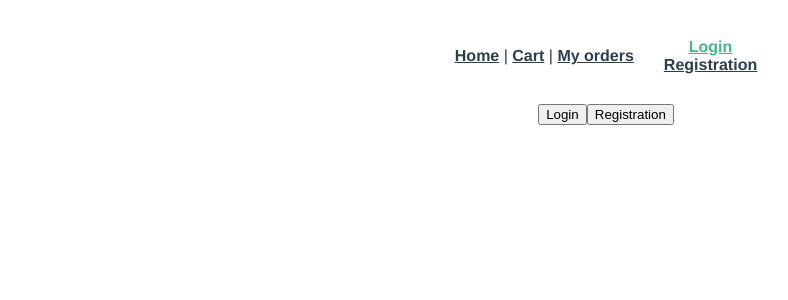
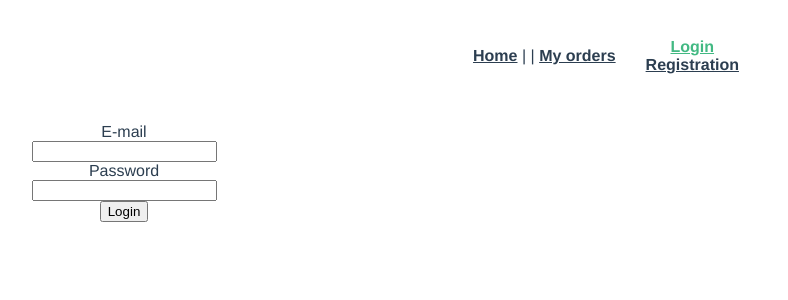
Before and after one commit to Vris111/practika_klientSPA, a Vue app in the folder my-app/: page /login in a window 1280 px wide. Shown: the top 300 px of the page, without its empty margins (34-822 px from the left). Built offline with nearby package versions, Linux system fonts and the light colour scheme.

Commit message:
registrations and login functions

```diff
--- a/my-app/src/App.vue
+++ b/my-app/src/App.vue
@@ -2,7 +2,7 @@
   <nav>
     <div>
       <router-link to="/">Home</router-link> |
-      <router-link to="/cart">Cart</router-link> |
+      <router-link v-if="store.state.user_token !== null" to="/cart">Cart</router-link> |
       <router-link to="/order">My orders</router-link>
     </div>
     <div class="nav_split">
@@ -45,5 +45,24 @@ nav a.router-link-exact-active {
   color: #42b983;
 }
 </style>
-<script setup>
+<script>
+
+import store from "@/store";
+
+export default {
+  computed: {
+    store() {
+      return store
+    }
+  },
+  data(){
+    return{
+    }
+  },
+  mounted() {
+    if (localStorage.token !== undefined && localStorage.token !== null) {
+      store.state.user_token = localStorage.token;
+    }
+  }
+}
 </script>
--- a/my-app/src/store/index.js
+++ b/my-app/src/store/index.js
@@ -24,37 +24,37 @@ export default createStore({
     },
 
     async login(state){
+      //валидация
+      let userData={
+        email: state.email,
+        password: state.password
+      }
 
-      //валидация
-
-      const data = await axios.post('https://jurapro.bhuser.ru/api-shop/login', {email: 'ivv.ven0@gmail.com',password: 'QWEasd123'})
+      const data = await axios.post('https://jurapro.bhuser.ru/api-shop/login',userData)
           .then(function (response) {
             console.log(response);
+            state.user_token = response.data.data.user_token;
+            localStorage.token = state.user_token;
           })
-          .then(function (response) {
-            console.log(response);
-          })
-      console.log(data);
+          .catch(error =>{console.log(error)})
+      console.log(data)
     },
 
     async registration(state){
-
       //валидация
-
       let userData = {
         fio: state.fio,
         email: state.email,
         password: state.password
       }
-
       const data = await axios.post('https://jurapro.bhuser.ru/api-shop/signup', userData)
           .then(function (response) {
             console.log(response);
-            state.user_token = response.data.data.user_token
+            state.user_token = response.data.data.user_token;
+            localStorage.token = state.user_token;
           })
           .catch(error =>{console.log(error)})
       console.log(data)
-
     },
     addToCart(state, product){
       state.cart.push(product);
@@ -76,5 +76,5 @@ export default createStore({
   actions: {
   },
   modules: {
-  }
+  },
 })
--- a/my-app/src/views/LoginView.vue
+++ b/my-app/src/views/LoginView.vue
@@ -18,10 +18,22 @@ export default {
 </script>
 
 <template>
-  <button @click="store.commit('login')">Login</button>
-  <button @click="store.commit('registration')">Registration</button>
+  <h3>{{ store.state.user_token }}</h3>
+  <form action="" @click.prevent="default" class="reg">
+    <label for="email">E-mail</label>
+    <input type="text" id="email" v-model="store.state.email">
+    <label for="password">Password</label>
+    <input type="text" id="password" v-model="store.state.password">
+    <button @click="store.commit('login')">Login</button>
+  </form>
 </template>
 
 <style scoped>
-
+.reg{
+  display: flex;
+  flex-direction: column;
+  width: 300px;
+  align-items: center;
+  justify-content: center;
+}
 </style>
--- a/my-app/src/views/RegistrationView.vue
+++ b/my-app/src/views/RegistrationView.vue
@@ -12,7 +12,7 @@ export default {
     return{
       countItemId: 0,
     }
-  },
+  }
 }
 
 </script>
```
